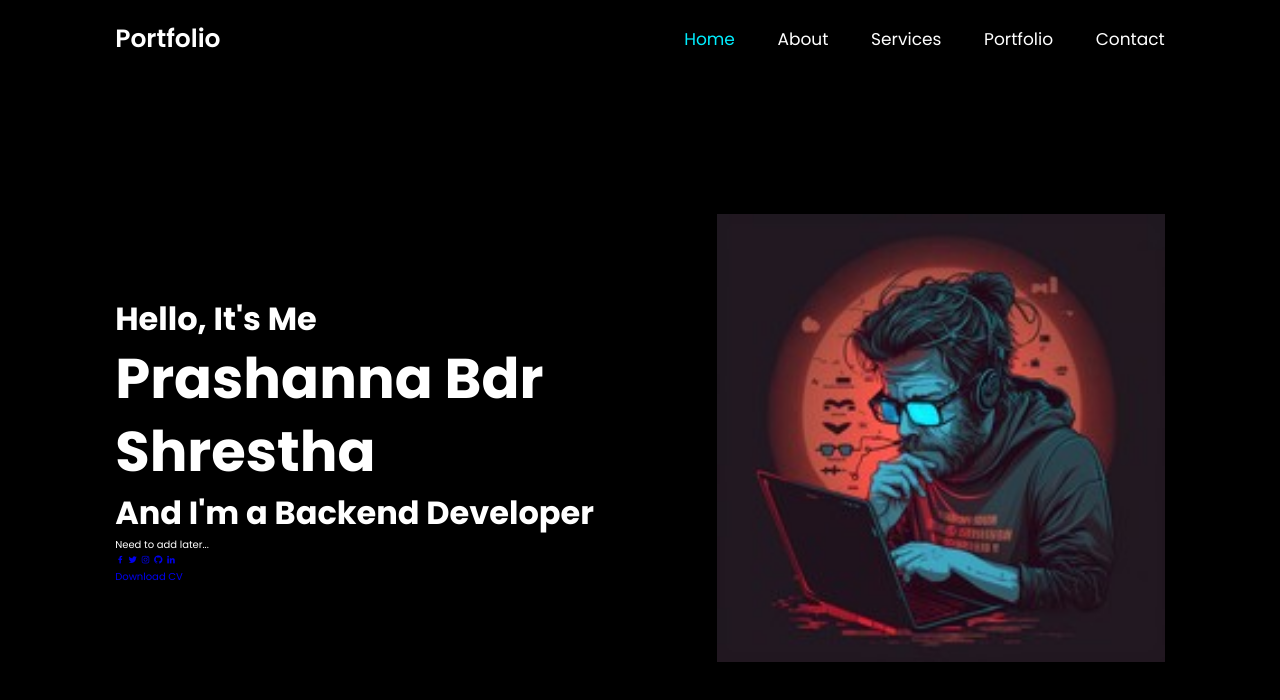
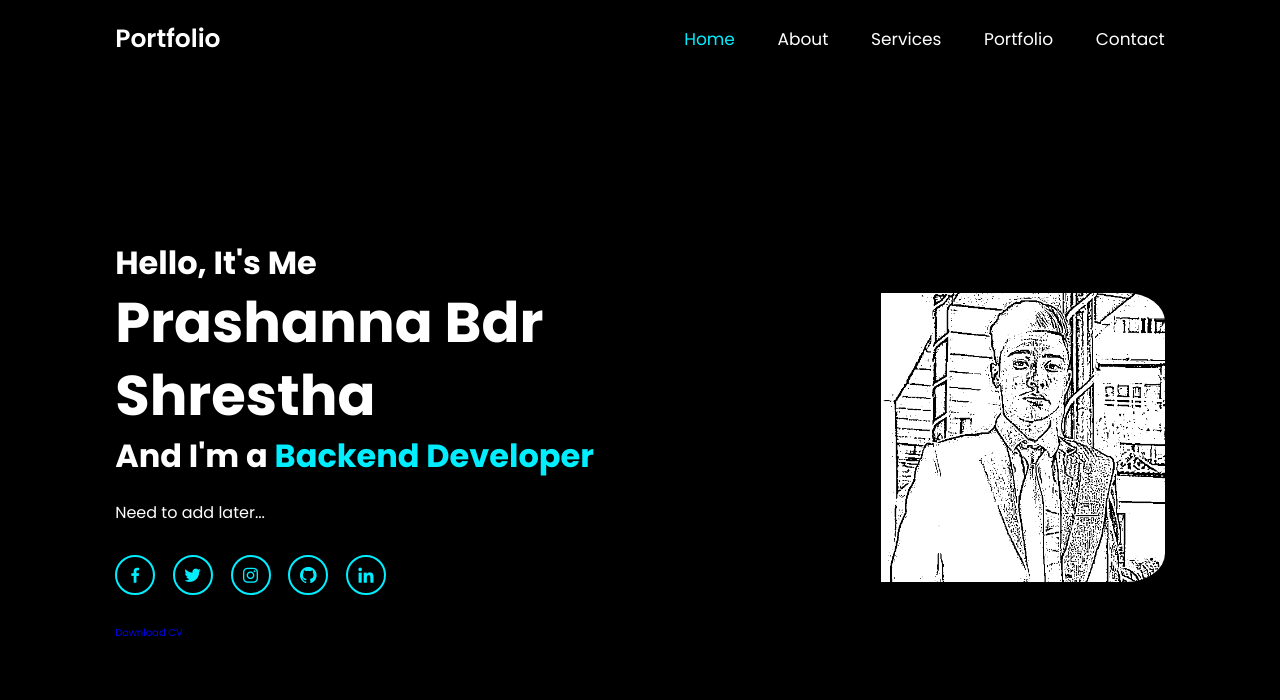
Before and after one commit to prashannastha7/Portfolio, a plain HTML site: page index.html in a window 1280 px wide. Drawn offline with nearby package versions, Linux system fonts and the light colour scheme.

Commit message:
home page

```diff
--- a/css/style.css
+++ b/css/style.css
@@ -78,12 +78,20 @@ section {
 }
 
 .home-img img{
-    width: 35vw;
-
+    width: 30vw;
+    padding-left: 10rem;
+    border-radius: 10%;
 }
 .home-content h3{
     font-size: 3.2rem;
     font-weight: 700;
+}
+
+span {
+    color:var(--main-color);
+}
+.home-content h3:nth-of-type(2) {
+    margin-bottom: 2rem;
 }
 
 .home-content h1{
@@ -91,3 +99,27 @@ section {
     font-weight: 700;
     line-height: 1.3;
 }
+
+.home-content p{
+    font-size: 1.6rem;
+}
+
+.social-media a {
+    display: inline-flex;
+    justify-content: center;
+    align-items: center;
+    width: 4rem;
+    height: 4rem;
+    background: transparent;
+    border: .2rem solid var(--main-color);
+    border-radius: 50%;
+    font-size: 2rem;
+    color: var(--main-color);
+    margin: 3rem 1.5rem 3rem 0;
+}
+
+.social-media a:hover {
+    background-color: var(--main-color);
+    color: var(--second-bg-color);
+    box-shadow: 0 0 1rem var(--main-color);
+}
--- a/index.html
+++ b/index.html
@@ -35,7 +35,7 @@
             <h1>Prashanna Bdr Shrestha</h1>
             <h3>And I'm a <span>Backend Developer</span></h3>
             <p>Need to add later...</p>
-            <div class="social media">
+            <div class="social-media">
                 <a href="#"><i class='bx bxl-facebook'></i></a>
                 <a href="#"><i class='bx bxl-twitter' ></i></a>
                 <a href="#"><i class='bx bxl-instagram' ></i></a>
@@ -46,7 +46,7 @@
         </div>
 
         <div class="home-img">
-            <img src="images/home.jpeg" alt="">
+            <img src="images/home_img.png" alt="">
         </div>
     </section>
 </body>
```
Also changed, not shown: images/home.jpeg (deleted), images/home_img.png (added).
